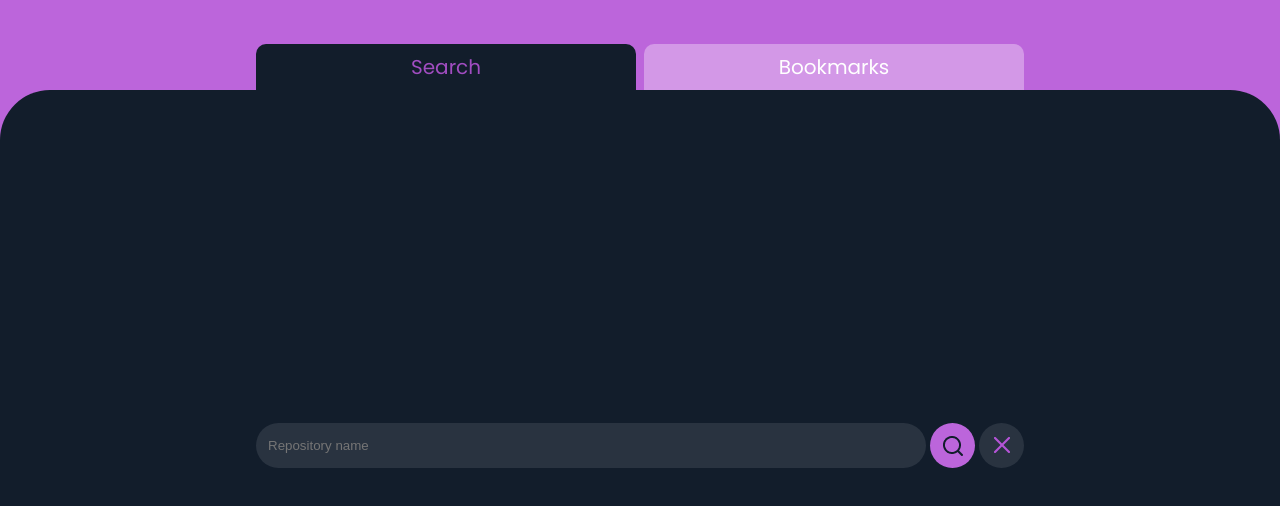
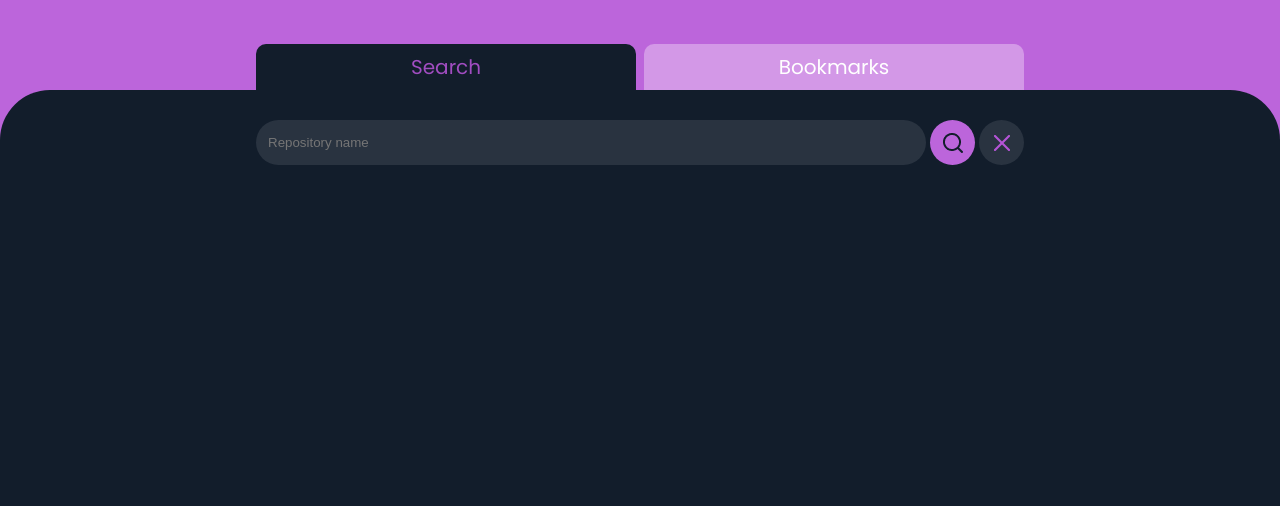
Before and after one commit to kkvzx/Github-Repository-Search, a Gatsby site: page /search in a window 1280 px wide. Built offline with nearby package versions, Linux system fonts and the light colour scheme; Gatsby itself is replaced by a stand-in of ours.

Commit message:
layout fix

```diff
--- a/src/components/Layout.tsx
+++ b/src/components/Layout.tsx
@@ -61,7 +61,6 @@ const StyledMain = styled.main`
   background: var(--background-color);
   border-radius: 50px 50px 0 0;
   display: flex;
-  align-items: center;
   justify-content: center;
   @media screen and (max-width: 600px) {
     padding: 0 5%;
--- a/src/pages/search/index.tsx
+++ b/src/pages/search/index.tsx
@@ -11,8 +11,6 @@ const PageWrapper = styled.article`
   padding: 2rem 0;
   display: flex;
   flex-direction: column;
-  justify-content: center;
-  align-items: center;
 `;
 const Search = () => {
   const [repoInput, setRepoInput] = useState<string>('');
```
